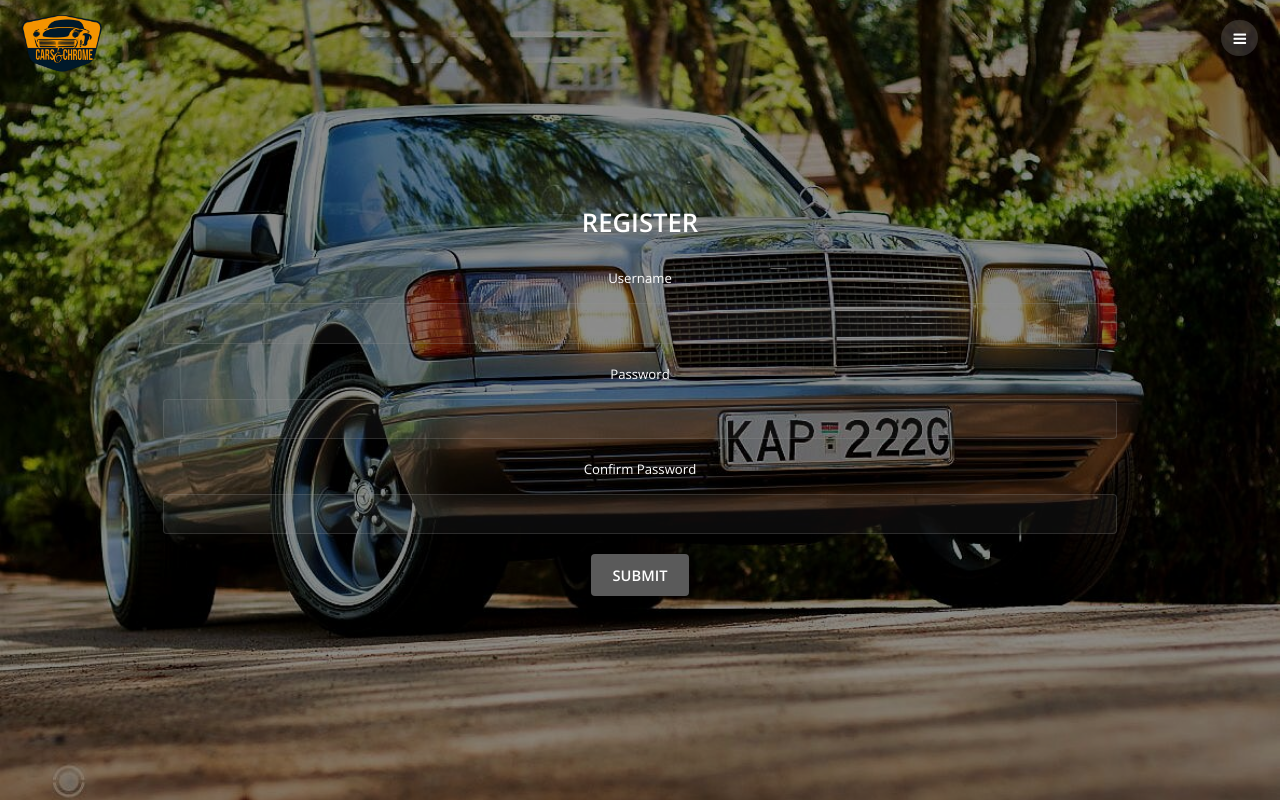
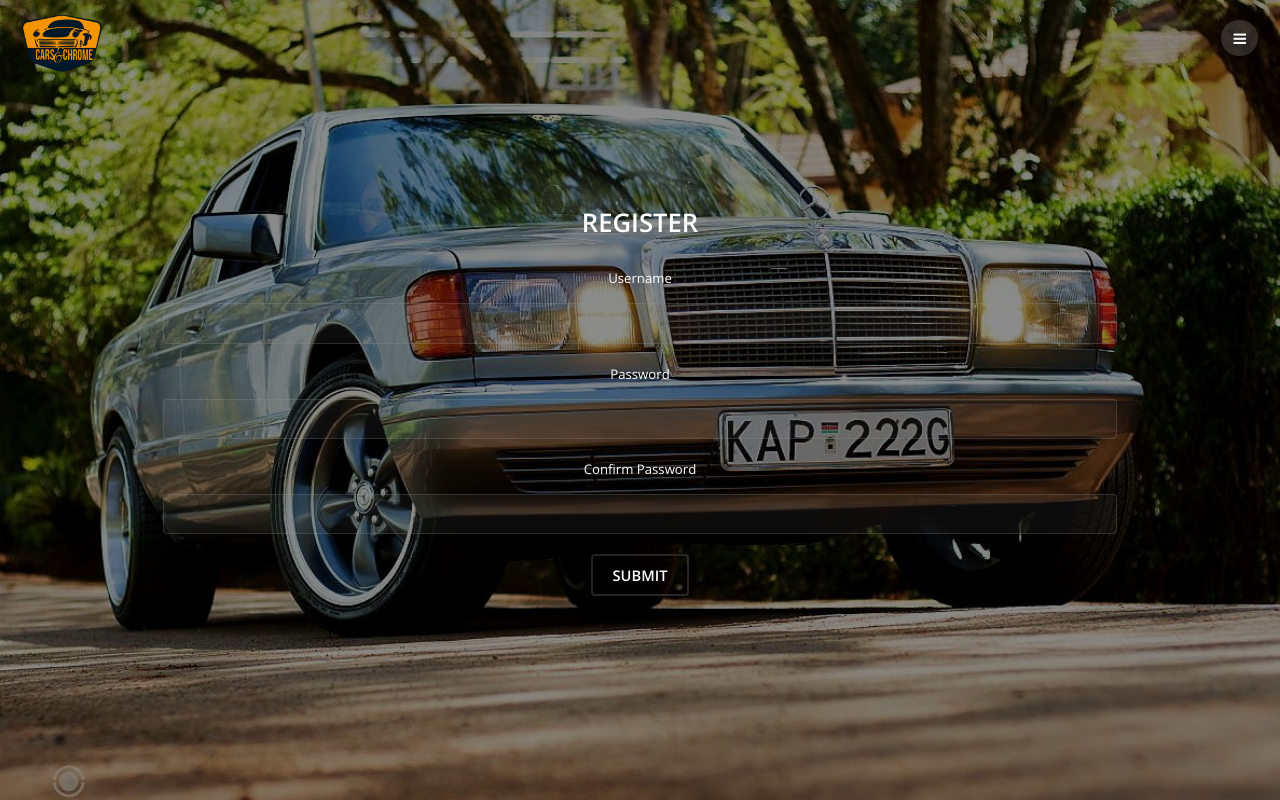
Before and after one commit to BrianMagwa/cars-n-chrome, a PHP site: page /member/register.php in a window 1280 px wide. Run offline with PHP 8.4, Linux system fonts and the light colour scheme.

Commit message:
improve button

```diff
--- a/member/login.php
+++ b/member/login.php
@@ -113,7 +113,7 @@ if($_SERVER["REQUEST_METHOD"] == "POST"){
                     <input type="password" name="password" class="form-control">
                     <span class="help-block"><?php echo $password_err; ?></span>
                 </div>
-                <input type="submit" style="margin-top: 20px;" value="Login">
+                <input type="submit" style="margin-top: 20px;" value="Login" class="button alt">
             </form>
         </div>
       </section>
--- a/member/register.php
+++ b/member/register.php
@@ -138,7 +138,7 @@ if($_SERVER["REQUEST_METHOD"] == "POST"){
                   <input type="password" name="confirm_password" class="form-control" value="<?php echo $confirm_password; ?>">
                   <span class="help-block"><?php echo $confirm_password_err; ?></span>
               </div>
-                  <input type="submit" value="Submit" style="margin-top: 20px;">
+                  <input type="submit" value="Submit" style="margin-top: 20px;" class="button alt">
           </form>
         </div>
       </section>
```
Also changed, not shown: 1 other file.
